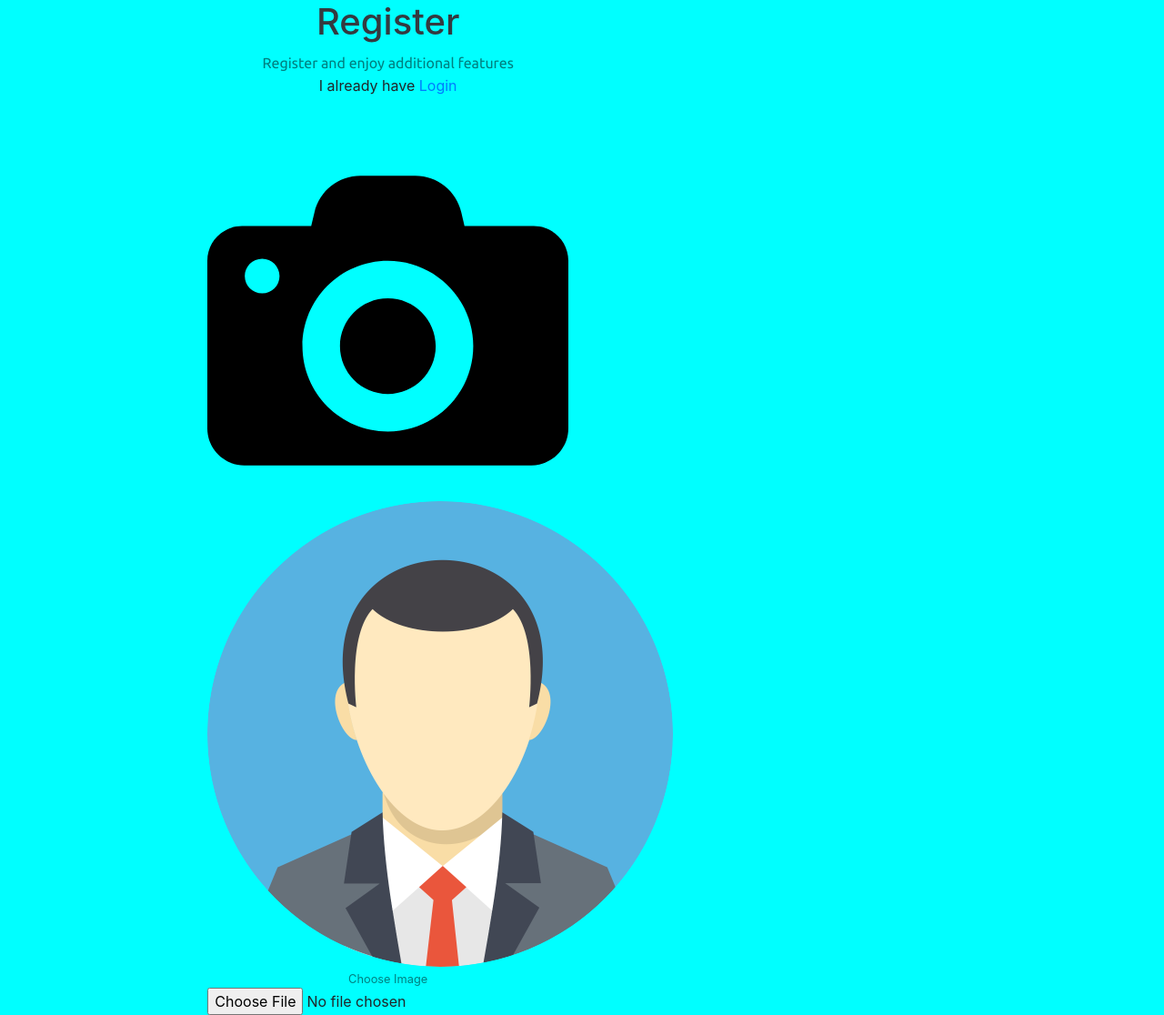
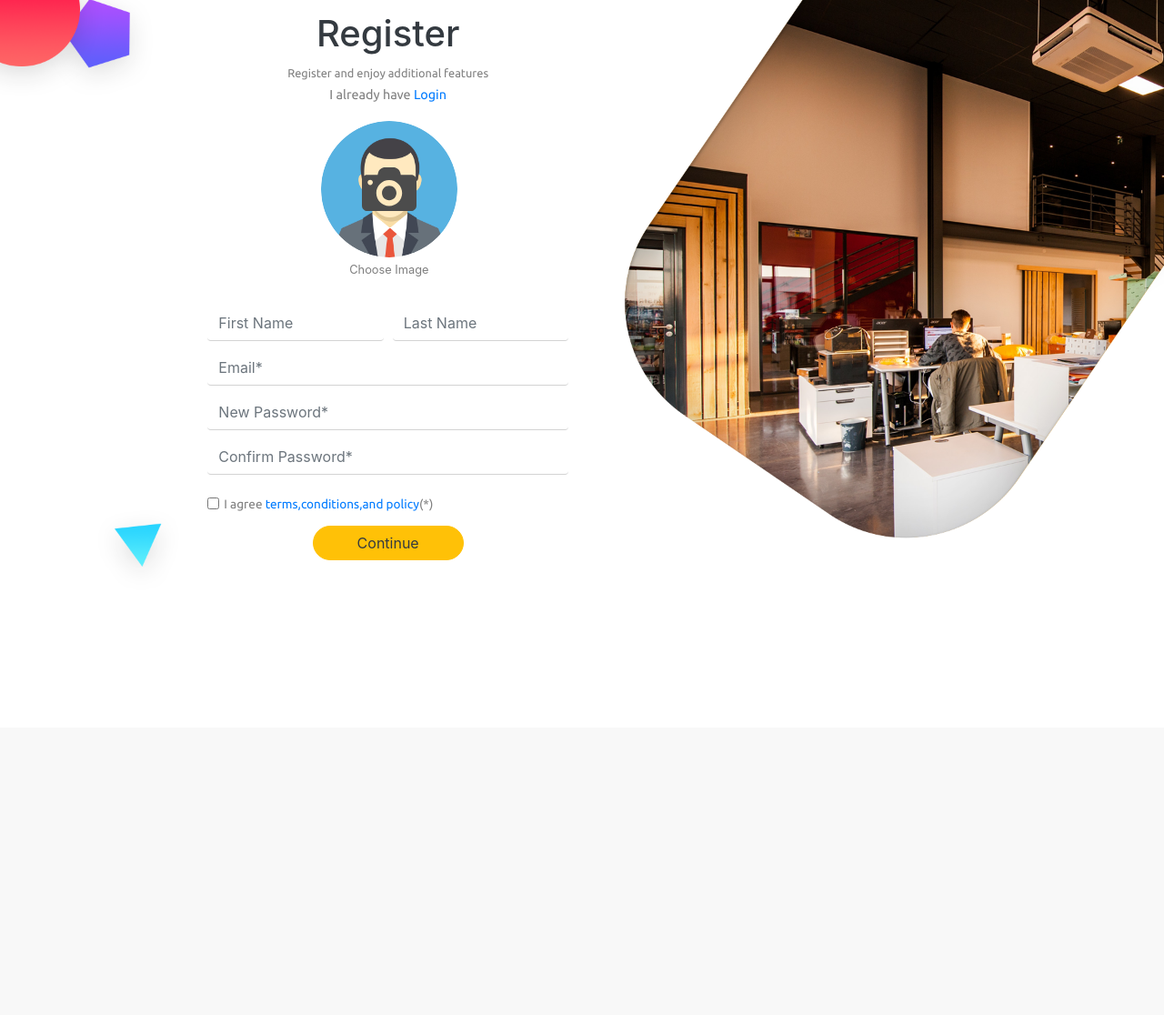
Before and after one commit to Ankit289Prasad/Login_System, a PHP site: page / in a window 1280 px wide. Shown: the whole page at 91% size. After the commit the page ends 623 px from the top, so only its background shows below. Run offline with PHP 8.4, Linux system fonts and the light colour scheme.

Commit message:
Progress

```diff
--- /dev/null
+++ b/CSS/main.css
@@ -0,0 +1,52 @@
+@import url('https://fonts.googleapis.com/css?family=Ubuntu&display=swap');
+body{
+    overflow: hidden;
+   height: 100%;
+}
+:root{
+    --font-ubuntu:'Ubuntu',monospace;
+    --color-border:#e5e5e5;
+}
+
+.font-ubuntu{
+    font: normal 500 16px var(--font-ubuntu);
+}
+
+#register .upload-profile-image:hover{
+    filter: drop-shadow(1px 1px 22px #7584bb);
+}
+#upload-profile::-webkit-file-upload-button{
+    visibility: hidden;
+}
+#upload-profile::before{
+    content: '';
+    display: inline-block;
+    width: 170px;
+    height: 170px;
+    cursor: pointer;
+    border-radius: 50%;
+}#register .upload-profile-image .camera-icon{
+    position: absolute;
+    top: 45px;
+    width: 60px !important;
+    filter: invert(30%) !important;
+}
+#register .upload-profile-image:hover .camera-icon{
+    filter: invert(100%)!important;
+}
+#reg-form input[type='text'],#reg-form input[type='email'],#reg-form input[type='password']{
+  border: none;
+  outline: none;
+  border-bottom: 1px solid #d3d3d3;
+
+  box-shadow: none;
+  color: #111;
+}
+#reg-form input[type='text']:invalid,#reg-form input[type='email']:invalid,#reg-form input[type='password']:invalid{
+    outline: 0!important;
+}
+
+#reg-form input[type='email']:valid,#reg-form input[type='password']:valid,
+#reg-form input[type='text']:focus,#reg-form input[type='email']:focus,#reg-form input[type='password']:focus{
+    border-color:  #00dd22;
+}
--- a/CSS/mn.css
+++ /dev/null
@@ -1,14 +0,0 @@
-@import url('https://fonts.googleapis.com/css?family=Ubuntu&display=swap');
-
-body{
-    background-color: aqua;
-}
-
-:root{
-    --font-ubuntu:'Ubuntu',monospace;
-    --color-order:#e5e5e5;
-}
-
-.font-ubuntu{
-    font: normal 500 16px var(--font-ubuntu);
-}
--- a/php/footer.php
+++ b/footer.php
@@ -3,6 +3,6 @@
 <script src="https://code.jquery.com/jquery-3.4.1.slim.min.js" integrity="sha384-J6qa4849blE2+poT4WnyKhv5vZF5SrPo0iEjwBvKU7imGFAV0wwj1yYfoRSJoZ+n" crossorigin="anonymous"></script>
 <script src="https://cdn.jsdelivr.net/npm/popper.js@1.16.0/dist/umd/popper.min.js" integrity="sha384-Q6E9RHvbIyZFJoft+2mJbHaEWldlvI9IOYy5n3zV9zzTtmI3UksdQRVvoxMfooAo" crossorigin="anonymous"></script>
 <script src="https://stackpath.bootstrapcdn.com/bootstrap/4.4.1/js/bootstrap.min.js" integrity="sha384-wfSDF2E50Y2D1uUdj0O3uMBJnjuUD4Ih7YwaYd1iqfktj0Uod8GCExl3Og8ifwB6" crossorigin="anonymous"></script>
-<script src="../JS/main.js"></script>
+<script src="./JS/main.js"></script>
 </body>
 </html>
--- a/php/header.php
+++ b/header.php
@@ -2,11 +2,12 @@
 <html lang="en">
 <head>
     <meta charset="UTF-8">
-    <meta name="viewport" content="width=device-width, initial-scale=1.0">
+    <meta name="viewport" content="width=device-width,user-scalable-no, initial-scale=1.0,maximum-scale=1.0,minimum-scale=1.0">
     <meta http-equiv="X-UA-Compatible" content="ie=edge">
-    <title>Regstration</title>
+    <link rel="icon" href="./gallery.ico" type="image/x-icon">
+    <title>Registration</title>
     <link rel="stylesheet" href="https://stackpath.bootstrapcdn.com/bootstrap/4.4.1/css/bootstrap.min.css" integrity="sha384-Vkoo8x4CGsO3+Hhxv8T/Q5PaXtkKtu6ug5TOeNV6gBiFeWPGFN9MuhOf23Q9Ifjh" crossorigin="anonymous">
-    <link rel="stylesheet" href="../CSS/mn.css">
+    <link rel="stylesheet" href="CSS/main.css">
 </head>
 <body>
 
--- a/index.php
+++ b/index.php
@@ -1,28 +1,71 @@
 <?php
-    include('./php/header.php');
+    include('./header.php');
 ?>
-
-    <section id="register">
+<style>#upload-profile::before{
+     content: '';
+     display: inline-block;
+     width: 200px;
+     height: 200px;
+     cursor: pointer;
+     border-radius: 50%;
+    }
+</style>
+    <section id="register" style="background:url('./Assets/background.png') no-repeat;margin-top:-25px; padding: 3% 0; background-size: cover;">
         <div class="row m-0">
             <div class="col-lg-4 offset-lg-2">
                 <div class="text-center pb-5">
                 <h1 class="login-title text-dark">Register</h1>
-                <p class="p-1 m-0 font-ubuntu text-black-50">Register and enjoy additional features</p>
-                <span>I already have <a href="php/login.php">Login</a></span>
+                <p class="p-1 m-0 font-ubuntu text-black-50" style="font-size: 80%">Register and enjoy additional features</p>
+                <span class="font-ubuntu text-black-50"style="font-size: 90%">I already have <a href="./php/login.php">Login</a></span>
                 </div>
-                <div class="upload-profile-image">
+                <div class="upload-profile-image d-flex justfy-content-center pb-0" style="left:-70px;position: relative;top:-30px;width: 10%;margin-left: auto;margin-right: auto;transition: filter .8s ease;">
                     <div class="text-center">
                         <div class="d-flex justify-content-center">
                             <img class="camera-icon" src="Assets/camera-solid.svg" alt="Camera">
                         </div>
-                        <img src="Assets/Profile/beard.png" class=" img rounded-circle" alt="profile">
+                        <img src="Assets/Profile/beard.png" style="width:150px; height:150px; "  class=" img rounded-circle mx-3" alt="profile">
                         <small class="form-text text-black-50">Choose Image</small>
-                        <input type="file" class="form-control-file" name="profileUpload" id="upload-profilee">
+                        <input type="file" class="form-control-file" name="profileUpload" id="upload-profilee" style="position: absolute;top: 10px;z-index: 10;width: 200px;height:150px;margin-top: 13px; visibility:hidden;">
                     </div>
+                </div>
+                <div class="d-flex justify-content-center">
+                    <form action="register.php" method="POST" enctype="multipart/form-data" id="reg-form">
+                        <div class="form-row">
+                            <div class="col">
+                                <input type="text" name="firstName" id="firtsName" class="form-control" placeholder="First Name">
+                            </div>
+                            <div class="col">
+                                <input type="text" name="lastName" id="lastName" class="form-control" placeholder="Last Name">
+                            </div>
+                        </div>
+                        <div class="form-row " style="margin-top: 11px;">
+                            <div class="col">
+                                <input type="email"required name="email" id="email" class="form-control" placeholder="Email*">
+                            </div>
+                        </div>
+                        <div class="form-row " style="margin-top: 11px;">
+                            <div class="col">
+                                <input type="password"required name="password" id="password" class="form-control" placeholder="New Password*">
+                            </div>
+                        </div>
+                        <div class="form-row " style="margin-top: 11px;">
+                            <div class="col">
+                                <input type="password"required name="confirm_pwd" id="confirm_pwd" class="form-control" placeholder="Confirm Password*">
+                            </div>
+                        </div>
+                        <div class="form-check form-check-inline pt-3">
+                            <input type="checkbox" name="agreement" class="form-check-input" required>
+                            <label for="agreement" class="form-check-lable font-ubuntu text-black-50 my-2" style="font-size:85%;">I agree <a href="#">terms,conditions,and policy</a>(*)</label>
+                        </div>
+                        <div class="submit-btn text-center pt-2">
+                            <button type="submit" class="btn btn-warning rounded-pill text-dark px-5">Continue</button>
+                        </div>
+                    </form>
                 </div>
             </div>
         </div>
     </section>
+
 <?php
-    include('./php/footer.php');
+    include('./footer.php');
 ?>
--- a/php/login.php
+++ b/php/login.php
@@ -0,0 +1,2 @@
+<?php
+?>
```
Also changed, not shown: Assets/background.png (added), gallery.ico (added).
